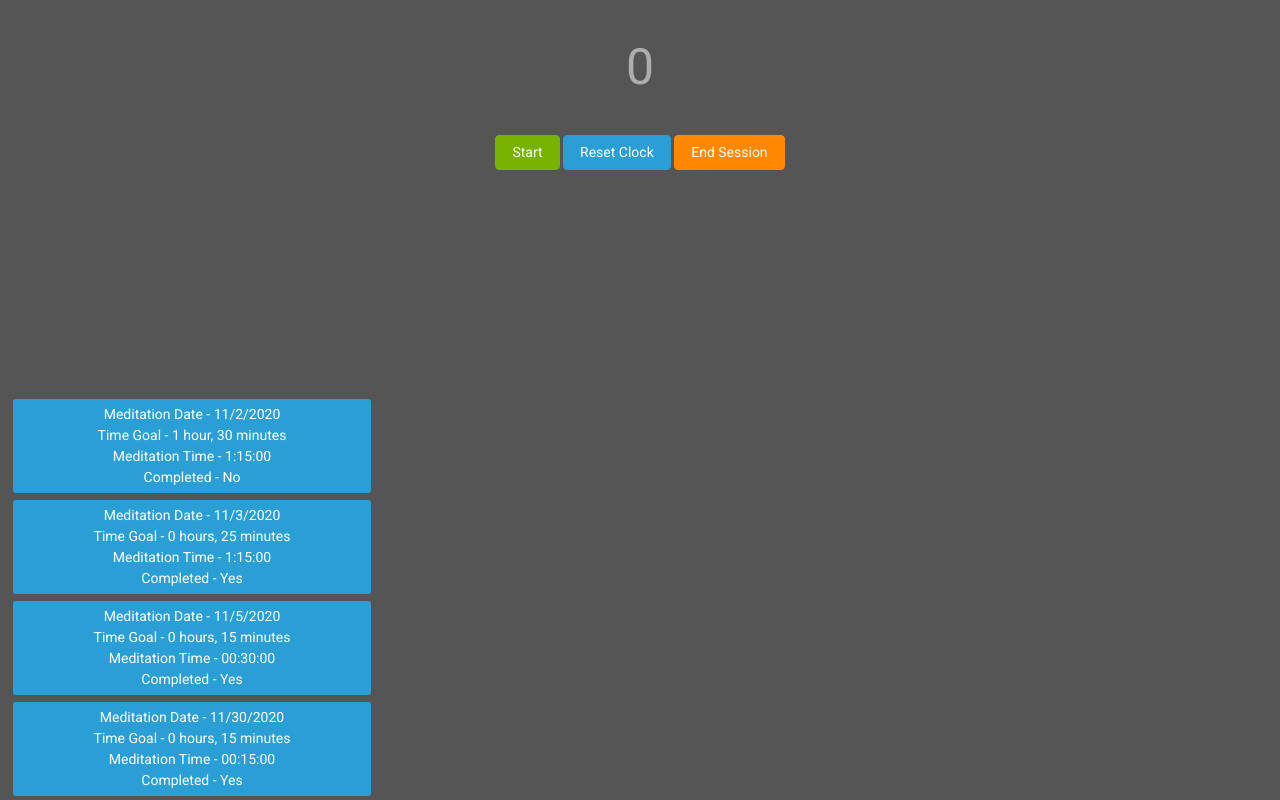
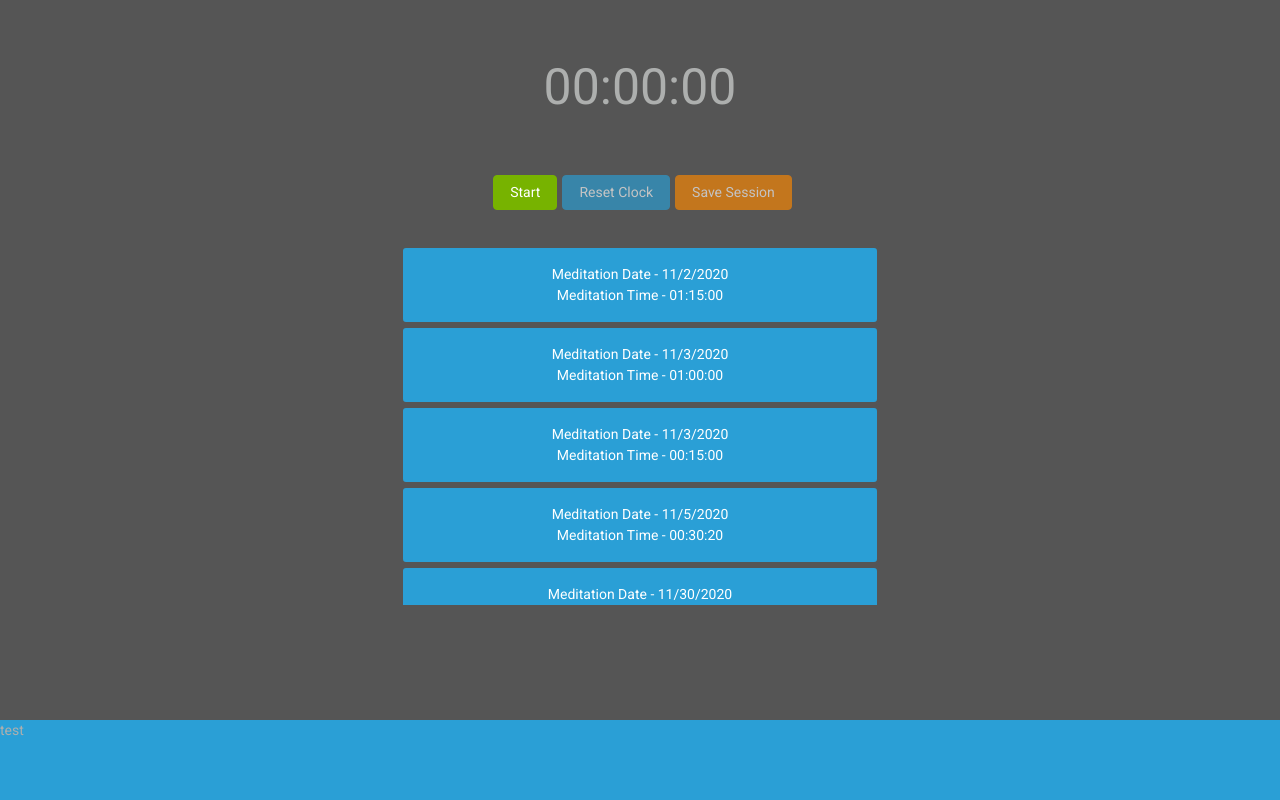
Before and after one commit to AgnumCode/ReactMeditate, a React (Create React App) app in the folder my-app/: page / in a window 1280 px wide. Built offline with nearby package versions, Linux system fonts and the light colour scheme.

Commit message:
converted timer to functional component. added timer format. added ability to save sessions

```diff
--- a/my-app/src/App.css
+++ b/my-app/src/App.css
@@ -1,65 +1,101 @@
-/* Button */
-/* .sessionCalcTotal {
-    margin: 10px;
-    text-align: center;
-    position: relative;
-}  */
 
-.timerReadout {
-    text-align: center;
-    font-size: 50px;
-    margin: 30px;
-}
+.main {
+    background-color: #555;
+    width: 100%;
+    height: 100%;
 
-body {
-    margin:0;
-    padding:0;
-    height:100%;
-}
-
-.headerStyle, html{
-
-    background-color: #555 !important
 }
 
 
-.startResetButtons {
+.timerReadout {
+    font-size: 50px;
+    text-align: center;
+    margin: 50px;
+}
+
+.navigationContainer {
     width: 100%;
+    background-color: #2a9fd6;
+    border-color: black;
+    border-width: 1px;
+    position: fixed;
+    bottom: 0px;
+    height: 10vh;
+}
+
+ html{
+    background-color: #555;
+    overflow-y: hidden;
+
+}
+
+.timerContainer {
     text-align: center;
+    background-color: #555;
+
+}
+
+
+.timerButtonContainer {
+    margin-bottom: 30px;
+}
+
+.timerBtn {
+    margin-left: 5px;
+    margin-bottom: 5px;
 }
 
 .sessionContainer {
-    position:relative;
-
-}
-
-.sessionList {
-    position:fixed;
-    bottom:0;
-    width: 30%;
+    background-color: #555;
+    overflow-y: scroll;
+    height: 45vh;
+    width: fit-content;
     margin: auto;
 
 }
 
-@media only screen and (max-width: 768px) {
-    .sessionList {
-        width: 100%;
-        border-right: 0px;
-        border-left: 0px;
+.sessionItem {
+    padding: 2vh;
+    border-radius: 6px;
+    border-color: #555;
+    border-style: solid;
+    background-color: #2a9fd6;
+    color: white;
+    width: 60vh;
+    text-align: center;
+
+
+}
+
+.disabledBtn:disabled {
+    cursor: not-allowed;
+}
+
+@media screen and (max-width: 700px) {
+    .sessionItem  {
+        width: 40vh;
     }
   }
 
-.sessionItem {
-    margin: 1px;
-    margin-left: 10px;
-    margin-right: 10px;
-    border-radius: 6px;
-    text-align: center;
-    border-color: #555;
-    border-style: solid;
 
+/*Custom scrollbar*/
 
-    background-color: #2a9fd6;
-    padding: 5px;
-    color: white;
-}
+  ::-webkit-scrollbar {
+    width: 15px;
+    height: 15px;
+    }
+
+    ::-webkit-scrollbar-track {
+    border: 1px solid #2a9fd6;
+    border-radius: 15px;
+
+    }
+
+    ::-webkit-scrollbar-thumb {
+    background: #2a9fd6;
+    border-radius: 15px;
+    }
+
+    ::-webkit-scrollbar-thumb:hover {
+    background: #2a9fd6;
+    }
--- a/my-app/src/App.js
+++ b/my-app/src/App.js
@@ -2,15 +2,17 @@ import './App.css';
 import React from "react"
 import Timer from './Components/Timer.js'
 import Sessions from './Components/Sessions.js'
+import Nav from './Components/Nav.js'
 import { SessionProvider } from "./Context/SessionContext.js"
 
 const App = () => {
 
   return (
-    <div>
+    <div className="main">
     <SessionProvider>
       <Timer />
       <Sessions />
+      <Nav/>
     </SessionProvider>
     </div>
 
--- /dev/null
+++ b/my-app/src/Components/Nav.js
@@ -0,0 +1,12 @@
+import React from 'react';
+import '../bootstrap.min.css'
+
+const Nav = () => {
+
+    return (
+        <div className="navigationContainer">test</div>
+    )
+
+}
+
+export default Nav;
--- a/my-app/src/Components/Sessions.js
+++ b/my-app/src/Components/Sessions.js
@@ -8,23 +8,13 @@ const Sessions = () => {
 
     return (
         <div className="sessionContainer">
-            {/* <button className="sessionCalcTotal" onClick={this.state.calculateMeditationMinutes}>
-            Count total minutes meditated {this.state.totalMinutes}
-            </button> */}
-                <div className="sessionList">
+                <div>
                     {session.map((sessions) => {
                         return (<div className="sessionItem" key={sessions.id}>
 
                             <div>Meditation Date - {sessions.dateMeditated}</div>
-                            <div>Time Goal - {sessions.timeGoal[2]}
-                                             {sessions.timeGoal[2] === 1 ? " hour" : " hours"}, {" "}
-                                             {sessions.timeGoal[1]}
-                                             {sessions.timeGoal[1] === 1 ? " minute" : " minutes"}</div>
-                            <div>Meditation Time - {sessions.meditationTime[2] === 0 ? "00" : sessions.meditationTime[2]}:
-                                                   {sessions.meditationTime[1] === 0 ? "00" : sessions.meditationTime[1]}:
-                                                   {sessions.meditationTime[0] === 0 ? "00" : sessions.meditationTime[0]}
+                            <div>Meditation Time - {sessions.meditationTime}
                              </div>
-                            <div>Completed - {sessions.completed}</div>
                         </div>
                         )
                     })}
--- a/my-app/src/Components/Timer.js
+++ b/my-app/src/Components/Timer.js
@@ -1,78 +1,67 @@
-import React from 'react'
+import React, { useState, useEffect, useContext } from 'react'
+import { SessionContext } from '../Context/SessionContext.js'
 import '../App.css';
 
-class Timer extends React.Component {
+const Timer = () => {
 
-    constructor(props) {
-        super(props)
-        this.state = {
-            //@currentTime - displayed time
-            currentTime: 0,
-            //@intervalID - countdown interval function name
-            intervalID: '',
-            //@defaultTime - fallback count - will be used when no values present
-            defaultTime: 0,
-            //@topTime - calculating total meditation time from current time
-            topTime: 20
+    // eslint-disable-next-line
+    const [defaultTime, setDefaultTime] = useState(0);
+    const [session, setSession] = useContext(SessionContext);
+    const [timerRunning, setTimerRunning] = useState(false);
+    const [currentTime, setCurrentTime] = useState(0);
+    const [timerFormat, setTimerFormat] = useState(new Date(currentTime * 1000).toISOString().substr(11, 8))
+
+    useEffect(() => {
+        if (timerRunning) {
+            const id = setInterval(() => {
+                setCurrentTime(currentTime => currentTime + 1);
+                setTimerFormat(new Date(currentTime * 1000).toISOString().substr(11, 8))
+            }, 1);
+            return () => {
+                clearInterval(id);
             }
         }
+    }, [timerRunning, currentTime])
 
-    countUpTime = () => {
-        if (!this.state.intervalID) {
-            this.state.intervalID = setInterval(() => {
-                this.setState((prevState) => {
-                    return {
-                        currentTime: prevState.currentTime + 1
-                    }
-                })
-            }, 1000);
-        } else {
-            const _currentTime = this.state.currentTime;
-            clearInterval(this.state.intervalID);
-            this.setState(() => {
-                return {
-                    intervalID: '',
-                    currentTime: _currentTime
-                }
-            }
-            )
-        }
+    const resetTimer = (defaultTimeInSeconds) => {
+        setTimerRunning(false);
+        setCurrentTime(defaultTimeInSeconds);
+        setTimerFormat(0);
     }
 
-    endSession = () => {
+    const saveSession = (timeInSeconds) => {
+        setTimerRunning(false);
+        setCurrentTime(0);
+        const date = new Date();
+        setSession([{
+            id: new Date().getUTCMilliseconds(),
+            meditationTime: new Date((timeInSeconds * 1000) - 1).toISOString().substr(11, 8),
+            dateMeditated: date.getUTCMonth() + "/" + date.getUTCDate() + "/" + date.getFullYear(),
+        }, ...session]);
+
     }
 
-    resetClock = () => {
-        this.setState({
-            currentTime: this.state.defaultTime,
-            intervalID: ''
-        });
-        clearInterval(this.state.intervalID);
-    }
-
-    render() {
     return (
 
-            <div className="headerStyle">
+        <div className="timerContainer">
             <div className="timerReadout">
-                    {this.state.currentTime}
+                {timerFormat ? timerFormat : "00:00:00" }
             </div>
-                <div className="startResetButtons" >
-                    <button className="btn btn-success" onClick={this.countUpTime}>
-                        {this.state.intervalID ? "Pause" : "Start"}
+            <div className="timerButtonContainer" >
+                <button className="timerBtn btn btn-success" onClick={() => setTimerRunning(!timerRunning)}>
+                    {timerRunning ? "Pause" : "Start"}
                 </button>
-                    {" "}
-                    <button className="btn btn-primary" onClick={this.resetClock}>
+
+                <button className="timerBtn disabledBtn btn btn-primary" disabled={currentTime === 0} onClick={() => resetTimer(defaultTime)}>
                     Reset Clock
                    </button>
-                   {" "}
-                   <button className="btn btn-warning" onClick={this.endSession}>
-                        End Session
+
+                <button className="timerBtn disabledBtn btn btn-warning" disabled={currentTime === 0} onClick={() => saveSession(currentTime)}>
+                    Save Session
                    </button>
             </div>
         </div>
     )
 }
-}
 
-export default Timer
+export default Timer;
--- a/my-app/src/Context/SessionContext.js
+++ b/my-app/src/Context/SessionContext.js
@@ -4,36 +4,30 @@ export const SessionContext = createContext(undefined);
 
 export const SessionProvider = ({children}) => {
 
-    //seconds, minutes, hours
-
-
     const [session, setSession] = useState([{
         id: 1,
-        meditationTime: [0, 15, 1],
-        timeGoal: [20, 30, 1],
+        meditationTime: "01:15:00",
         dateMeditated: "11/2/2020",
-        completed: "No"
+    },
+    {
+        id: 5,
+        meditationTime: "01:00:00",
+        dateMeditated: "11/3/2020",
     },
     {
         id: 2,
-        meditationTime: [0, 15, 1],
-        timeGoal: [20, 25, 0],
+        meditationTime: "00:15:00",
         dateMeditated: "11/3/2020",
-        completed: "Yes"
     },
     {
         id: 3,
-        meditationTime: [0, 30, 0],
-        timeGoal: [20, 15, 0],
+        meditationTime: "00:30:20",
         dateMeditated: "11/5/2020",
-        completed: "Yes"
     },
     {
         id: 4,
-        meditationTime: [0, 15, 0],
-        timeGoal: [20, 15, 0],
+        meditationTime: "00:10:00",
         dateMeditated: "11/30/2020",
-        completed: "Yes"
     }])
 
     return (
```
Lines whose indentation alone changed are shown as unchanged.
